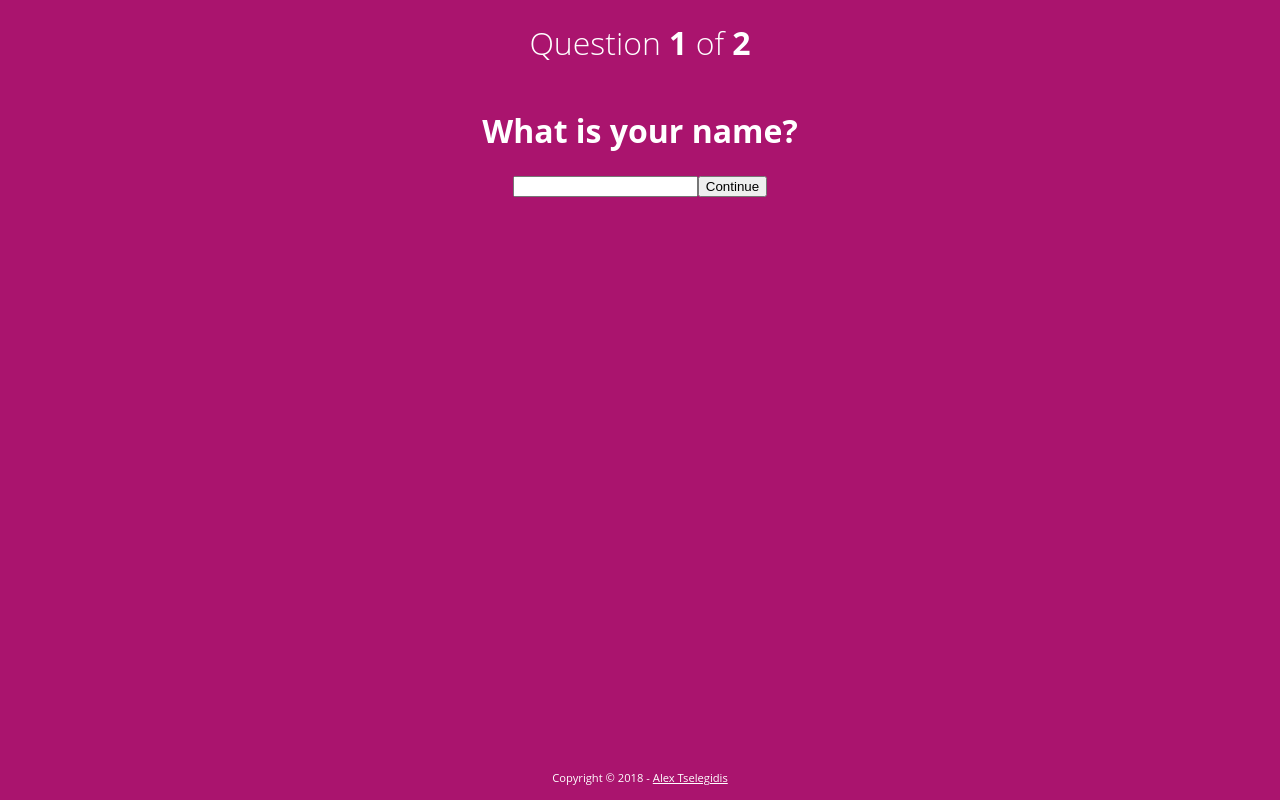
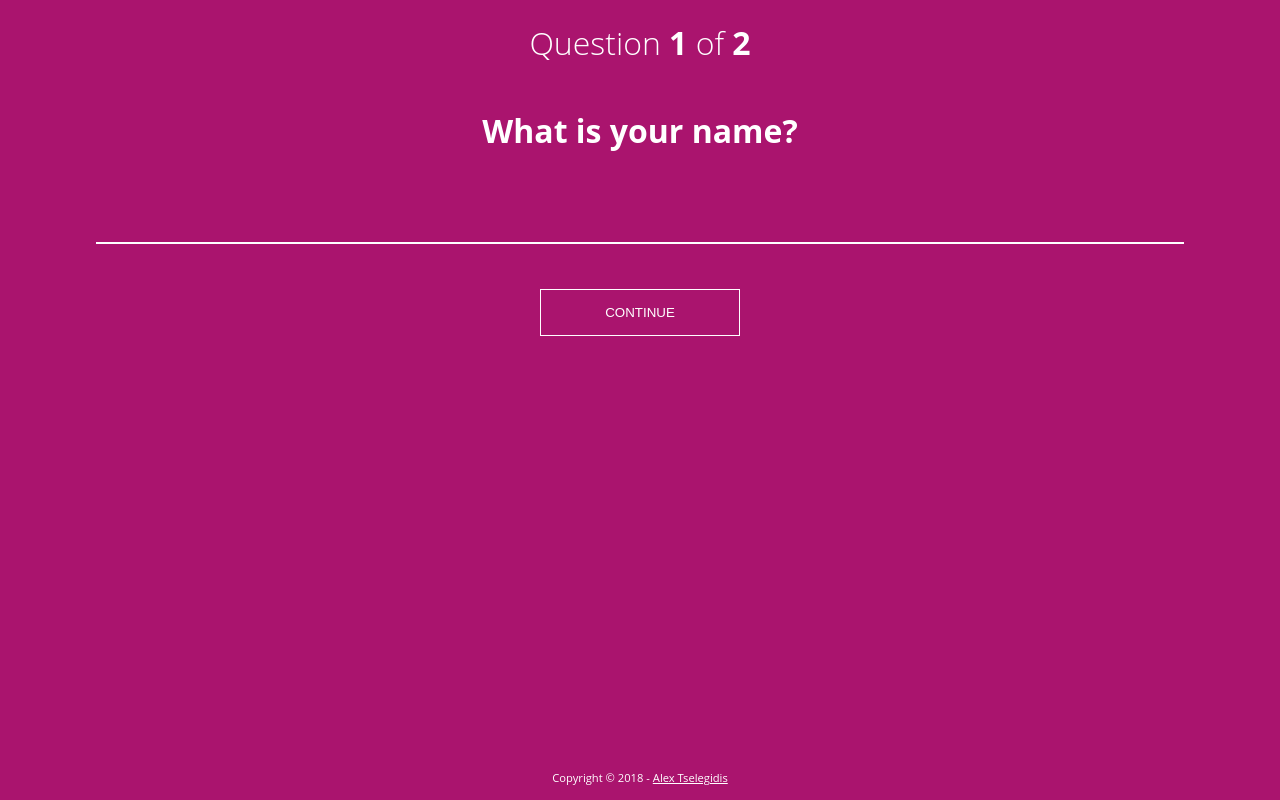
Before and after one commit to alextselegidis/questionful, a React (Create React App) app: page / in a window 1280 px wide. Built offline with nearby package versions, Linux system fonts and the light colour scheme.

Commit message:
Added styling to the QuestionBox component.

```diff
--- a/src/QuestionBox.css
+++ b/src/QuestionBox.css
@@ -0,0 +1,37 @@
+.QuestionBox h1 {
+    margin-bottom: 45px;
+}
+
+.QuestionBox input {
+    display: block;
+    background: none;
+    border-top: none;
+    border-left: none;
+    border-right: none;
+    border-bottom: 2px solid white;
+    width: 85%;
+    padding: 15px;
+    margin-bottom: 30px;
+    box-sizing: border-box;
+    margin: 0 auto 45px auto;
+    color: white;
+}
+
+.QuestionBox input:active,
+.QuestionBox input:focus {
+    background: #00000014;
+}
+
+.QuestionBox button {
+    background: none;
+    border: 1px solid white;
+    padding: 15px 30px;
+    min-width: 200px;
+    color: white;
+    text-transform: uppercase;
+}
+
+.QuestionBox button:hover {
+    opacity: 0.8;
+    cursor: pointer;
+}
--- a/src/QuestionBox.js
+++ b/src/QuestionBox.js
@@ -18,6 +18,10 @@ class QuestionBox extends Component {
 
     onSubmit(event) {
         event.preventDefault();
+
+        if (!this.props.state.question.answer) {
+            return;
+        }
 
         // Store current answer to the collection of answers.
         const answers = [...this.props.state.answers, this.props.state.question];
@@ -69,7 +73,7 @@ class QuestionBox extends Component {
             return null;
         }
 
-        const buttonLabel = this.props.state.isLastQuestion ? 'Submit' : 'Continue';
+        const buttonLabel = this.props.state.currentQuestionIndex === (this.props.state.config.questions.length - 1) ? 'Submit' : 'Continue';
 
         return (
             <form className="QuestionBox" onSubmit={this.onSubmit.bind(this)}>
--- a/src/index.css
+++ b/src/index.css
@@ -10,6 +10,10 @@ body {
     font-family: sans-serif;
 }
 
+body * {
+    box-sizing: border-box;
+}
+
 #root {
     width: 100%;
     height: 100%;
```
